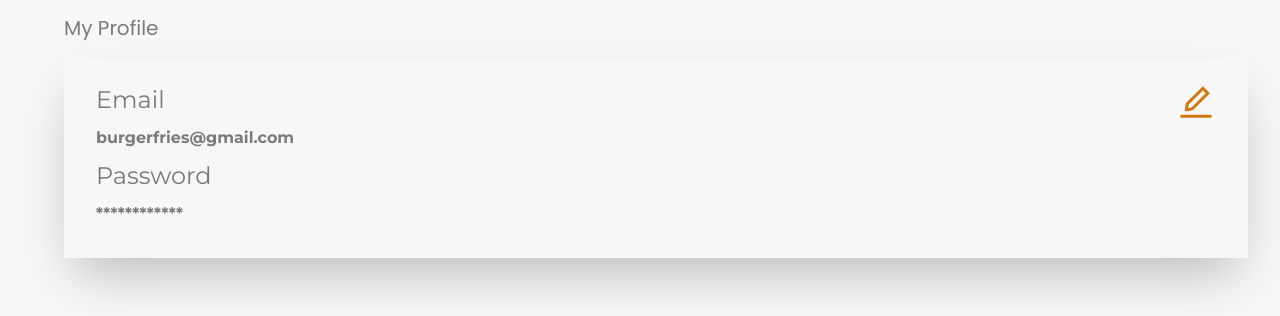
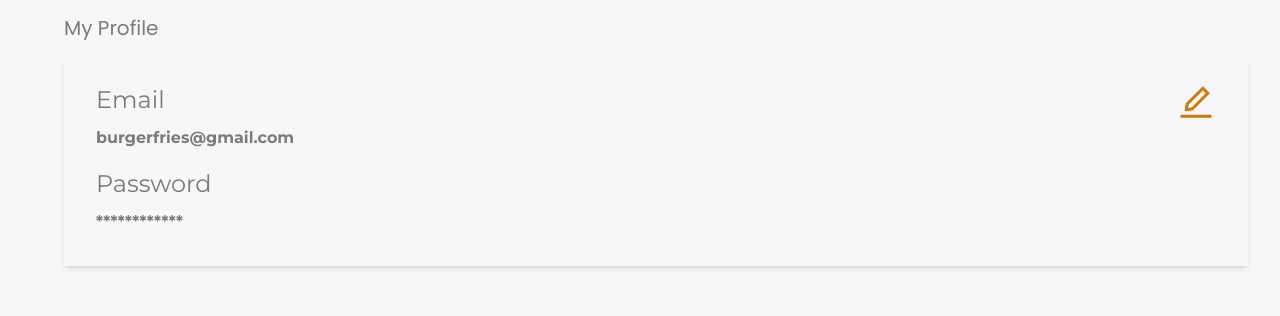
Before and after one commit to AlexisKenAlvarez/digitalkubo, a Next.js app: page /profile in a window 1280 px wide. Shown: the part 278-594 px from the top of the page. Built offline with nearby package versions, Linux system fonts and the light colour scheme; no server answers.

Commit message:
adjustes shadow in profile page

```diff
--- a/src/pages/profile.tsx
+++ b/src/pages/profile.tsx
@@ -16,12 +16,12 @@ const profile = () => {
               My Profile
             </p>
             </div>
-            <div className="shadow-2xl container py-6 mt-4 flex flex-row justify-between">
+            <div className="shadow-md container py-6 mt-4 flex flex-row justify-between">
             <div className="flex flex-col">
             <h1 className="text-black/50 font-primary text-[24px]">Email</h1>
             <h1 className="text-black/50 font-primary text-[16px] font-bold pt-2">burgerfries@gmail.com</h1>
 
-            <h1 className="text-black/50 font-primary text-[24px] pt-2">Password</h1>
+            <h1 className="text-black/50 font-primary text-[24px] pt-4">Password</h1>
 
             <h1 className="text-black/50 font-primary text-[16px] font-bold py-2">************</h1>
             </div>
```
